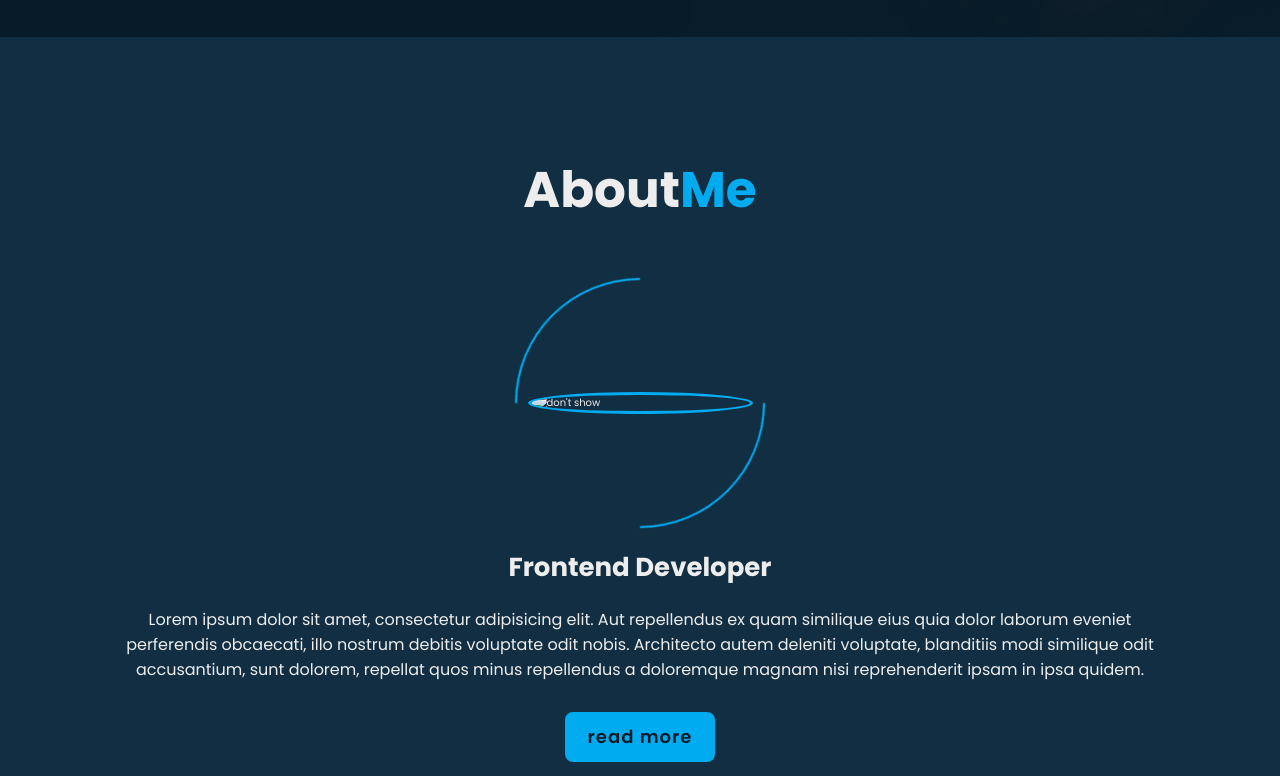
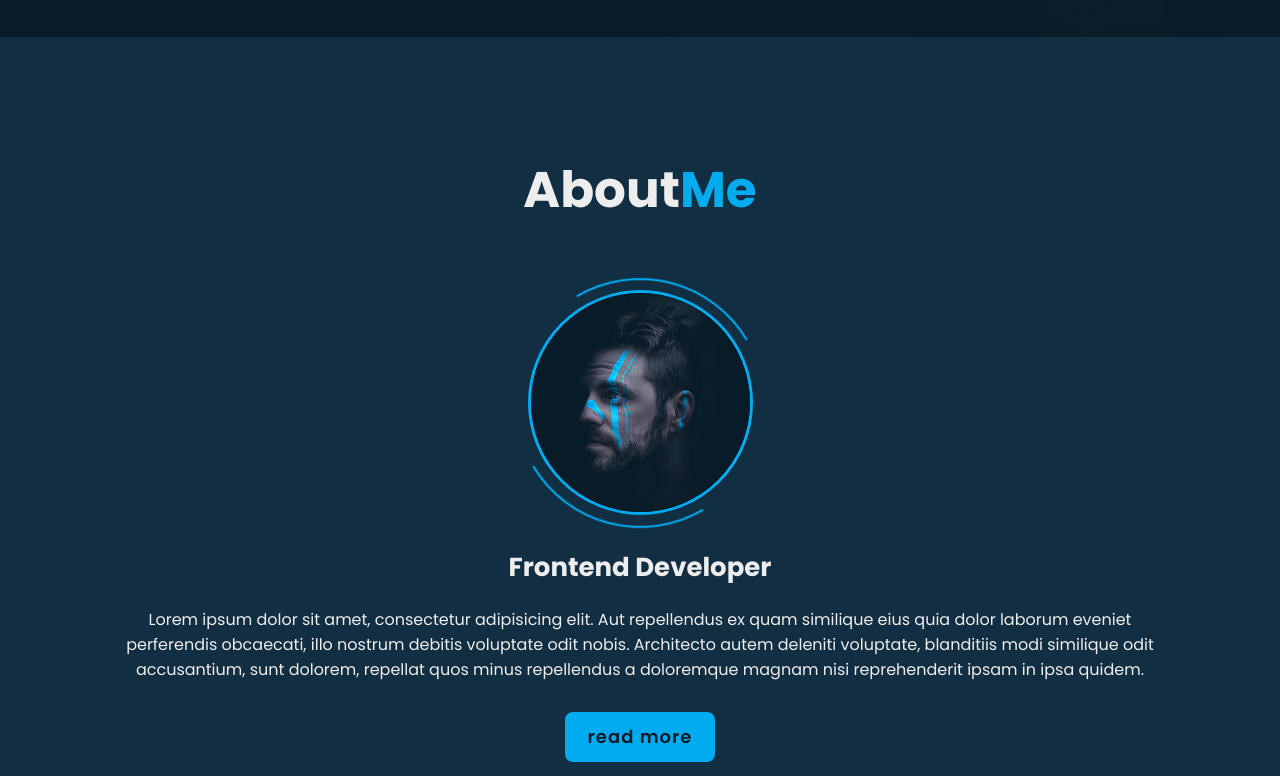
Before and after one commit to rahulJat108/portfolio-website, a plain HTML site: page index.html in a window 1280 px wide. Shown: the part 763-1539 px from the top of the page. Drawn offline with nearby package versions, Linux system fonts and the light colour scheme; files that its build step writes are made by us from their sources; files whose address does not match are found by name.

Commit message:
Update index.html
Signed-off-by: rahulJat108 <157453500+rahulJat108@users.noreply.github.com>

```diff
--- a/index.html
+++ b/index.html
@@ -64,7 +64,7 @@
         <h2 class="heading">About<span>Me</span></h2>
 
         <din class="about-img">
-            <img src="image/about.jpg" alt="don't show">
+            <img src="about.jpg" alt="don't show">
             <span class="circle-spin"></span>
         </din>
 
@@ -265,7 +265,7 @@
             <a href="#"><i class='bx bx-up-arrow-alt'></i></a>
         </div>
     </footer>
-    <script src="./script/script.js"></script>
+    <script src="script.js"></script>
 </body>
 
 </html>
```
